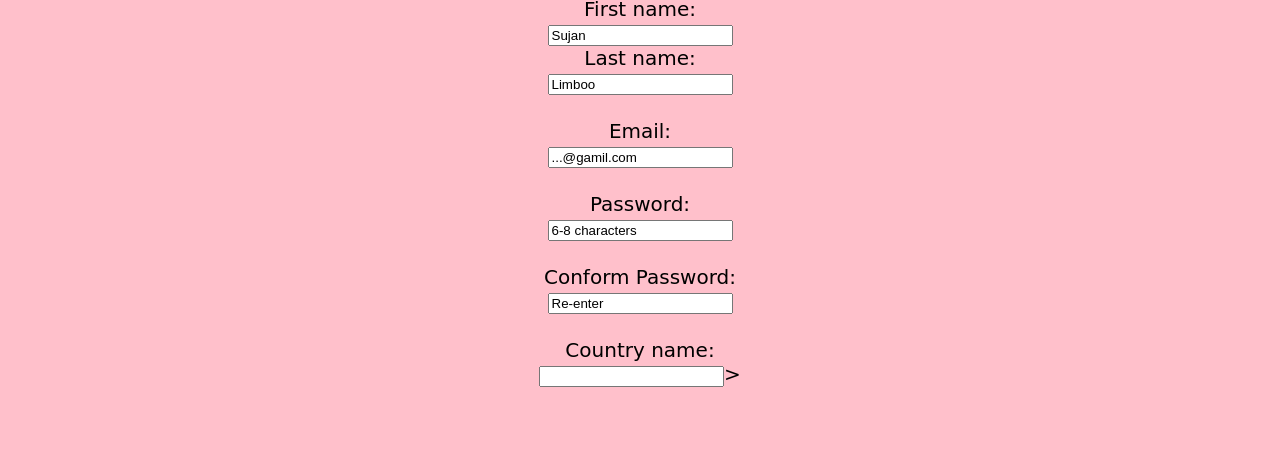
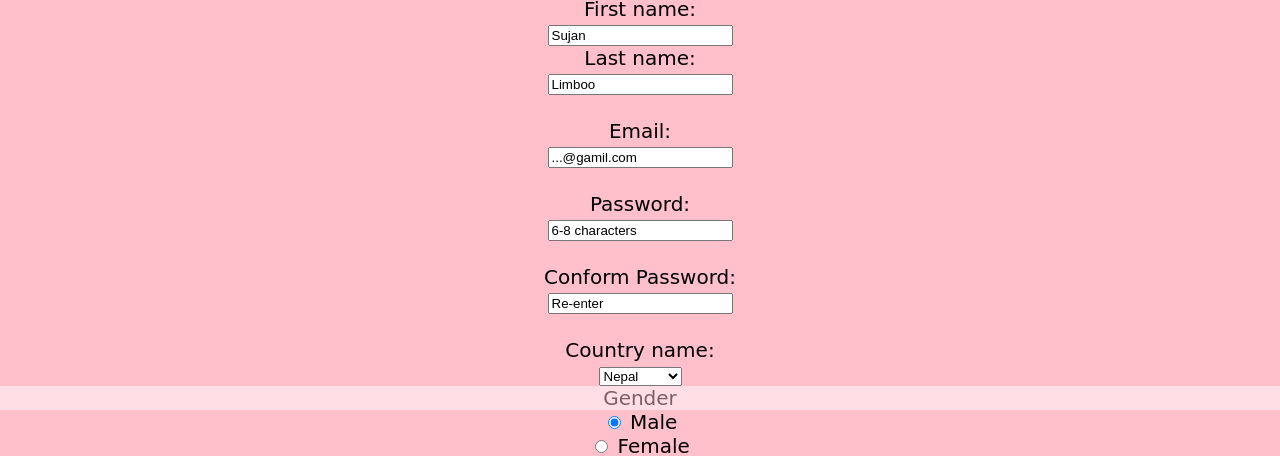
Before and after one commit to hulkma/CSY1018-assign1, a plain HTML site: page contact.html in a window 1280 px wide. Shown: the part 133-589 px from the top of the page. Drawn offline with Linux system fonts and the light colour scheme.

```diff
--- a/contact.html
+++ b/contact.html
@@ -33,7 +33,14 @@
        Conform Password:<br>
        <input type="text" name="Re-enter" value="Re-enter"><br><br>
       Country name:<br>
-      <input type="text" name="Country" option="multiple " <select><Name></select>><br><br><br><br>
+      <select name="country name">
+        <option value="Nepal">Nepal</option>
+        <option value="UK">UK</option>
+        <option value="China">China</option>
+        <option value="Hongkong">Hongkong</option>
+        <option value="Australia">Australia</option>
+      </select>
+
 
 
         <header>Gender</header>
--- a/css/main.css
+++ b/css/main.css
@@ -34,7 +34,7 @@ section{
 .biography{
     background-image: url(../images/jeet.jpg);
     text-align: justify;
-    color: red;
+    color: brown;
     font-family: sans-serif;
 }
 .curriculum-vitae ul{
```
Also changed, not shown: 1 other file.
